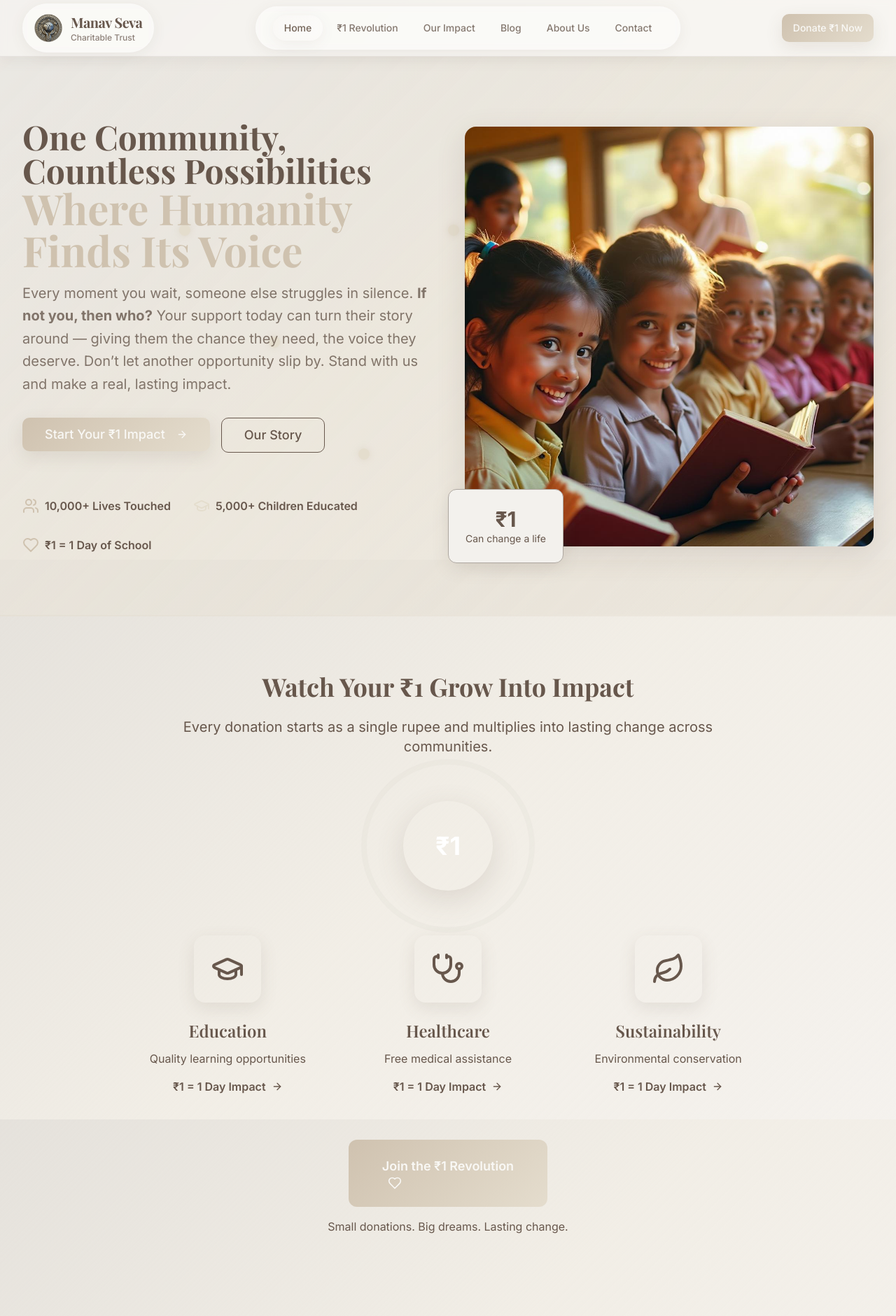
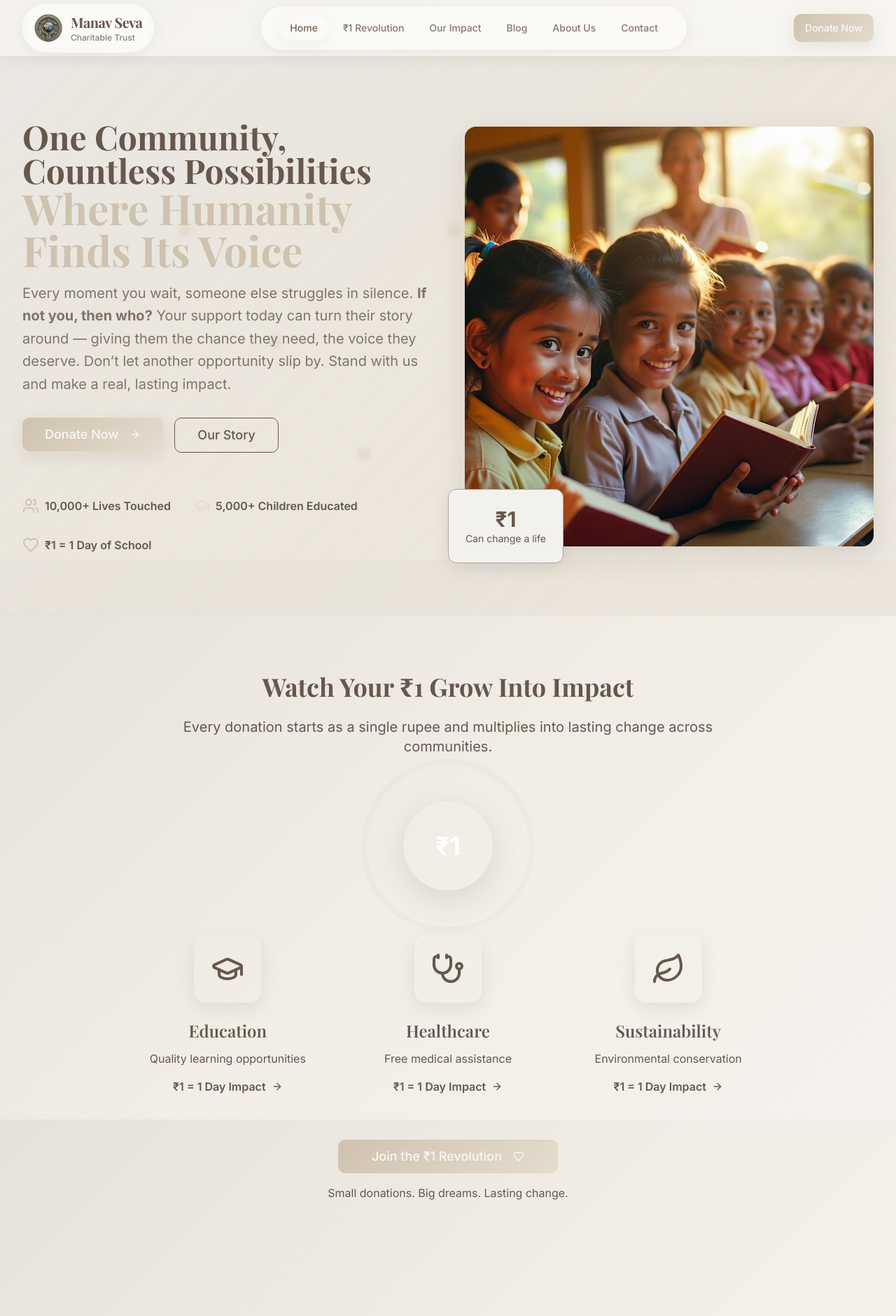
Before and after one commit to msct-global/one-rupee-revolution-web, a React (Vite) app: page / in a window 1280 px wide. Shown: the top 1881 px of the page at 70% size. Built offline with nearby package versions, Linux system fonts and the light colour scheme.

Commit message:
Refactor donation button text and links

```diff
--- a/src/components/Footer.tsx
+++ b/src/components/Footer.tsx
@@ -27,7 +27,7 @@ const Footer = () => {
             <div className="bg-caramel/20 p-4 rounded-lg">
               <p className="font-semibold text-golden-cream mb-2">Join the ₹1 Revolution</p>
               <Button className="donation-button w-full">
-                Donate ₹1 Now
+                Donate Now
               </Button>
             </div>
           </div>
--- a/src/components/GrowingImpactSection.tsx
+++ b/src/components/GrowingImpactSection.tsx
@@ -1,5 +1,7 @@
 import { useState, useEffect } from 'react';
 import { GraduationCap, Heart, Stethoscope, Leaf, ArrowRight } from 'lucide-react';
+import { Link } from 'react-router-dom';
+import { Button } from '@/components/ui/button';
 
 const GrowingImpactSection = () => {
   const [isVisible, setIsVisible] = useState(false);
@@ -130,14 +132,16 @@ const GrowingImpactSection = () => {
 
           {/* Bottom CTA with Pulse Animation */}
           <div className="text-center mt-16">
-            <button
+            <Link to="/revolution">
+              <Button
                 className={`donation-button text-lg px-12 py-6 ${
                   animationStage >= 3 ? 'animate-[pulse-glow_3s_ease-in-out_infinite]' : ''
                 }`}
               >
                 Join the ₹1 Revolution
                 <Heart className="ml-2 h-5 w-5" />
-            </button>
+              </Button>
+            </Link>
             <p className="text-deep-indigo/60 mt-4">
               Small donations. Big dreams. Lasting change.
             </p>
--- a/src/components/HeroSection.tsx
+++ b/src/components/HeroSection.tsx
@@ -50,7 +50,7 @@ const HeroSection = () => {
             {/* CTA Buttons */}
             <div className="flex flex-col sm:flex-row gap-4">
               <Button className="donation-button text-lg px-8 py-6">
-                Start Your ₹1 Impact
+                Donate Now
                 <ArrowRight className="ml-2 h-5 w-5" />
               </Button>
 
--- a/src/components/Navigation.tsx
+++ b/src/components/Navigation.tsx
@@ -83,7 +83,7 @@ const Navigation = () => {
           {/* Right Section - Donate Button */}
           <div className="hidden lg:flex items-center flex-shrink-0">
             <Button className="donation-button relative overflow-hidden group">
-              <span className="relative z-10">Donate ₹1 Now</span>
+              <span className="relative z-10">Donate Now</span>
               <div className="absolute inset-0 bg-gradient-to-r from-caramel via-golden-cream to-caramel opacity-0 group-hover:opacity-20 transition-opacity duration-300"></div>
             </Button>
           </div>
@@ -128,7 +128,7 @@ const Navigation = () => {
                   ))}
                   <div className="pt-4 mt-4 border-t border-soft-taupe/20">
                     <Button className="donation-button w-full">
-                      Donate ₹1 Now
+                      Donate Now
                     </Button>
                   </div>
                 </div>
```
Lines whose indentation alone changed are shown as unchanged.
